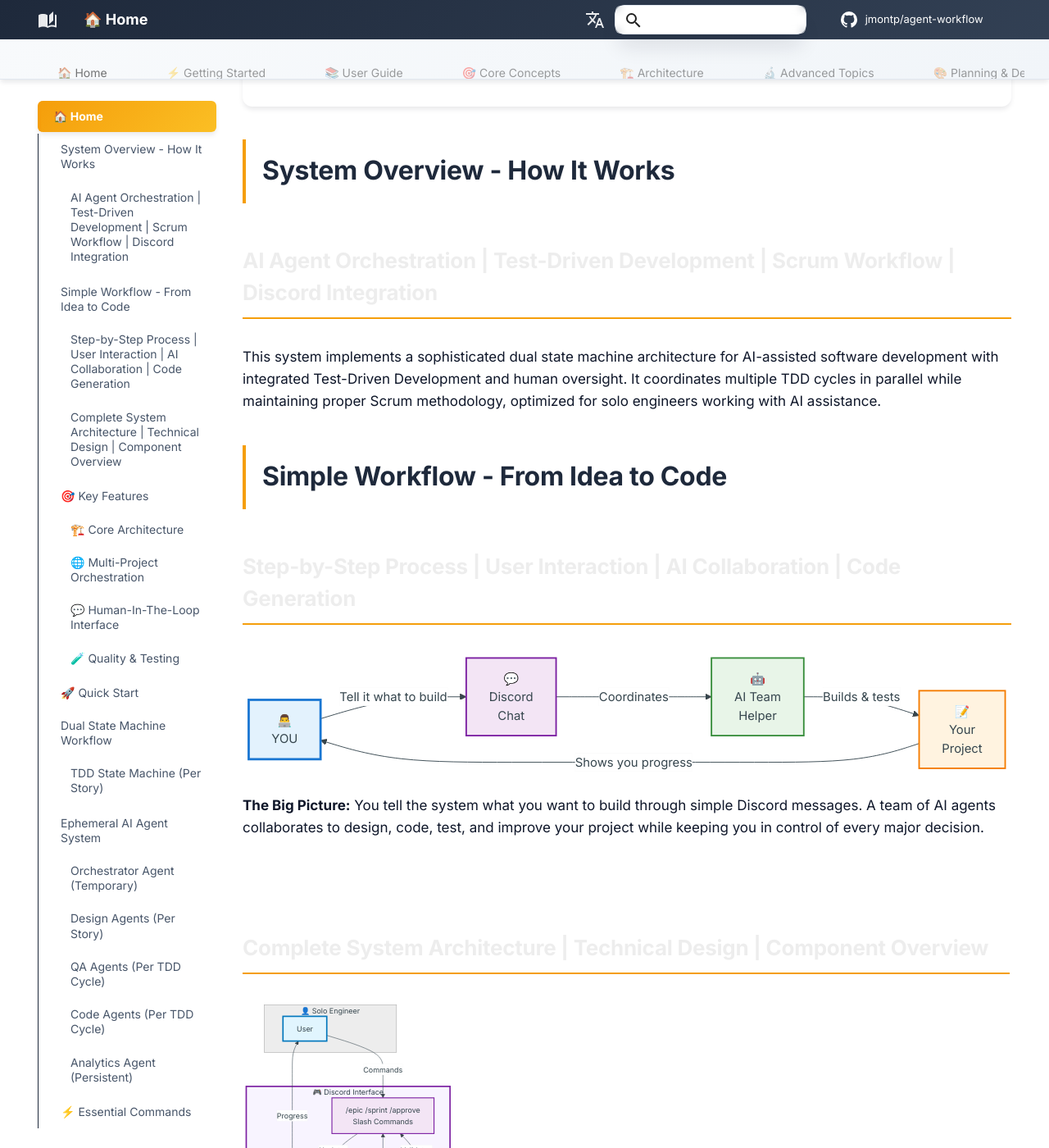
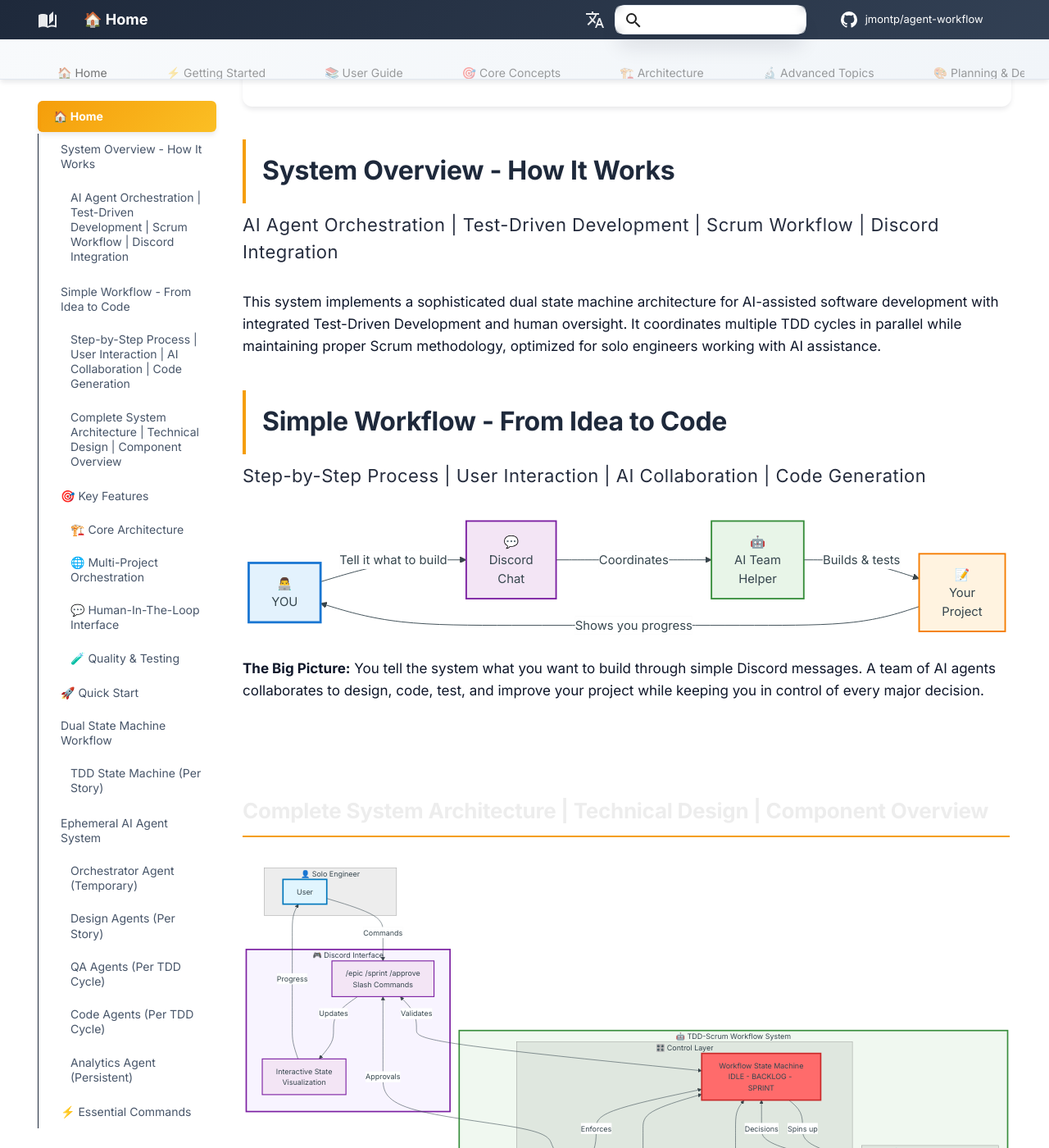
Before and after one commit to jmontp/agent-workflow, an MkDocs documentation site: the page built from docs_src/index.md, in a window 1280 px wide and 1400 px high, scrolled down 696 px. Shown: the whole window at 82% size. Built offline with MkDocs 1.6.1 and Material for MkDocs 9.7.7, drawn with Linux system fonts in a browser that asks for light colours; a script that is not in the unit is left out; comment, search, counter and statistics services are not loaded; the version menu is left out.

Commit message:
🐛 Fix faint descriptive text on landing page
- Increase contrast for light text in light mode (#334155)
- Make pipe-separated descriptions under headings more readable
- Use full color instead of light variant for descriptive text
- Maintain proper contrast in both light and dark modes

```diff
--- a/docs_src/stylesheets/color-schemes.css
+++ b/docs_src/stylesheets/color-schemes.css
@@ -881,6 +881,30 @@
   font-style: italic !important;
 }
 
+/* Fix faint text in light mode - increase contrast */
+:root {
+  --md-default-fg-color--light: #334155 !important; /* Darker in light mode */
+}
+
+[data-md-color-scheme="slate"] {
+  --md-default-fg-color--light: #94a3b8 !important; /* Keep lighter in dark mode */
+}
+
+/* Fix for pipe-separated descriptive text that appears after h2 */
+.md-typeset h2 + h3,
+.md-typeset h1 + h3 {
+  color: var(--md-default-fg-color) !important; /* Use full color, not light */
+  font-weight: 500 !important;
+  font-size: 1.1rem !important;
+  opacity: 0.9 !important;
+  margin-top: -0.5rem !important;
+  margin-bottom: 1.5rem !important;
+  border: none !important;
+  padding: 0 !important;
+  display: block !important;
+  letter-spacing: 0.5px !important;
+}
+
 /* Professional Focus States for Accessibility - Universal */
 .md-typeset a:focus,
 .md-button:focus,
```
